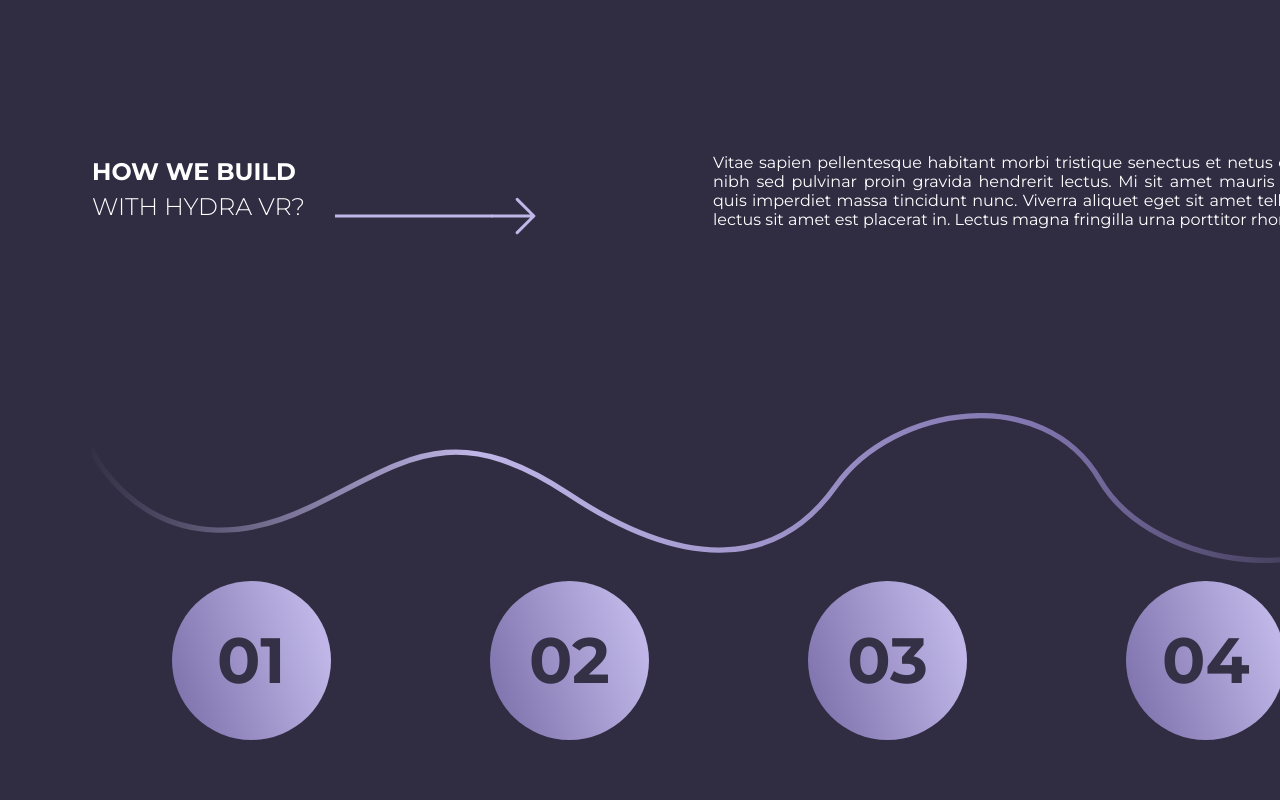
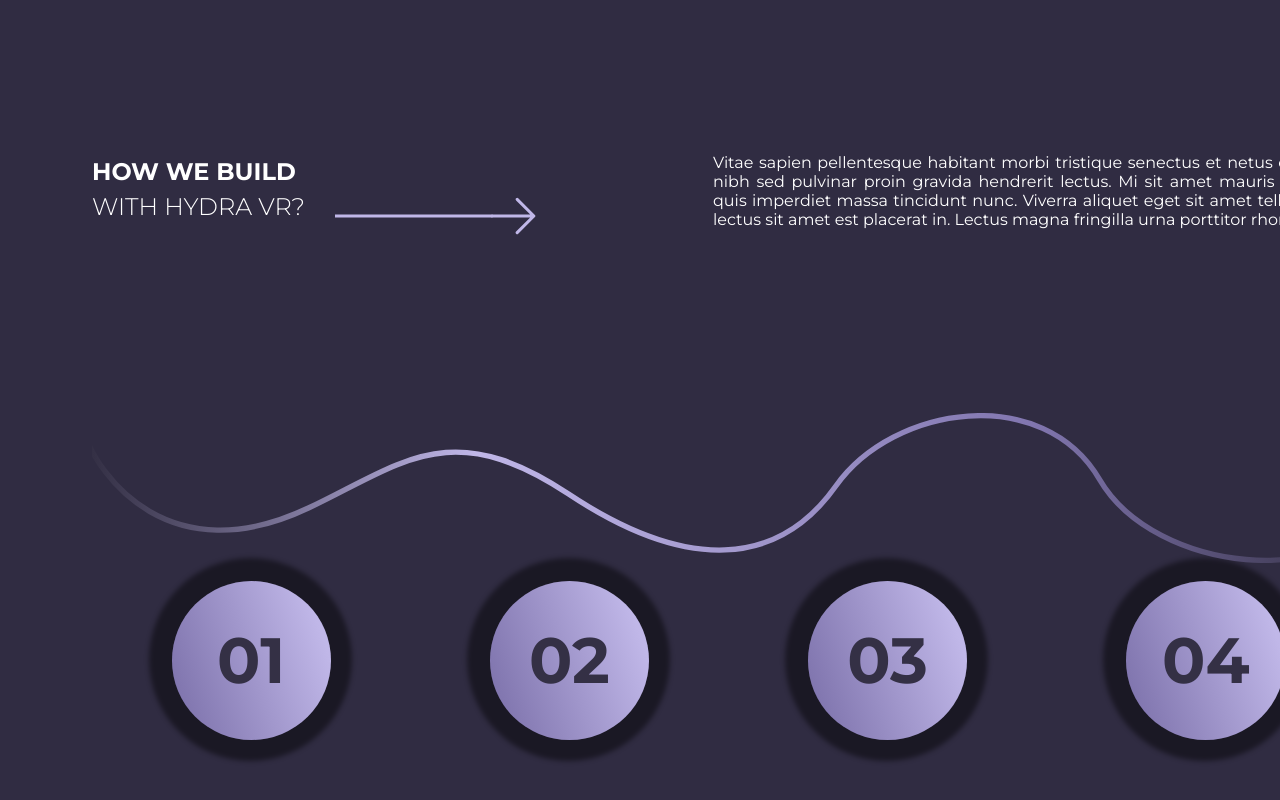
Before and after one commit to mariocarvalho-2205/landing_page, a React (Vite) app: page / in a window 1280 px wide. Shown: the part 3737-4537 px from the top of the page. Built offline with nearby package versions, Linux system fonts and the light colour scheme.

Commit message:
shadow ball

```diff
--- a/src/components/SectionFive/styles.css
+++ b/src/components/SectionFive/styles.css
@@ -83,8 +83,7 @@
   height: 159px;
   background-image: linear-gradient(251deg, #C0B7E8 12.87%, #8176AF 89.33%);
   border-radius: 50%;
-  box-shadow: -1px -1
-  px 5px 22px rgba(0,0,0,0.45);
+  box-shadow: -1px -1px 5px 22px rgba(0,0,0,0.45);
 }
 
 .ball_Sec_Five h2 {
```
